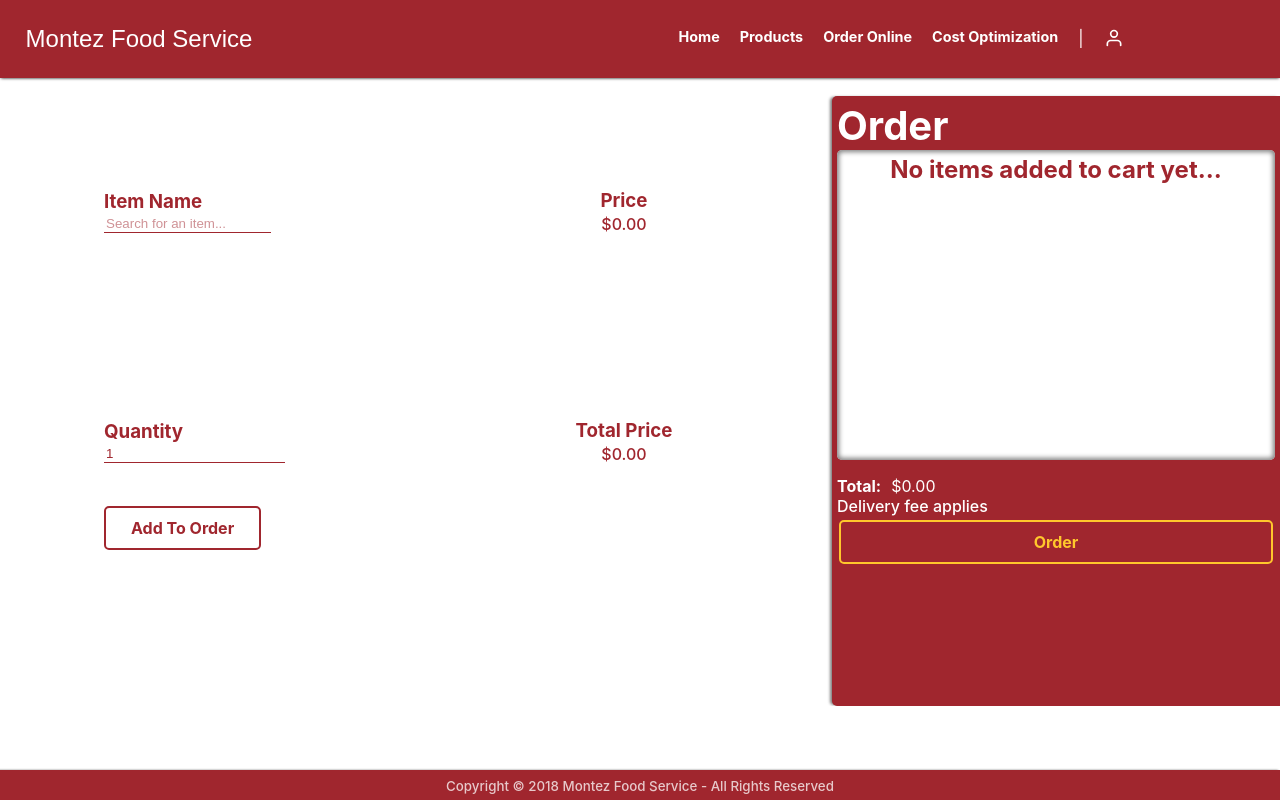
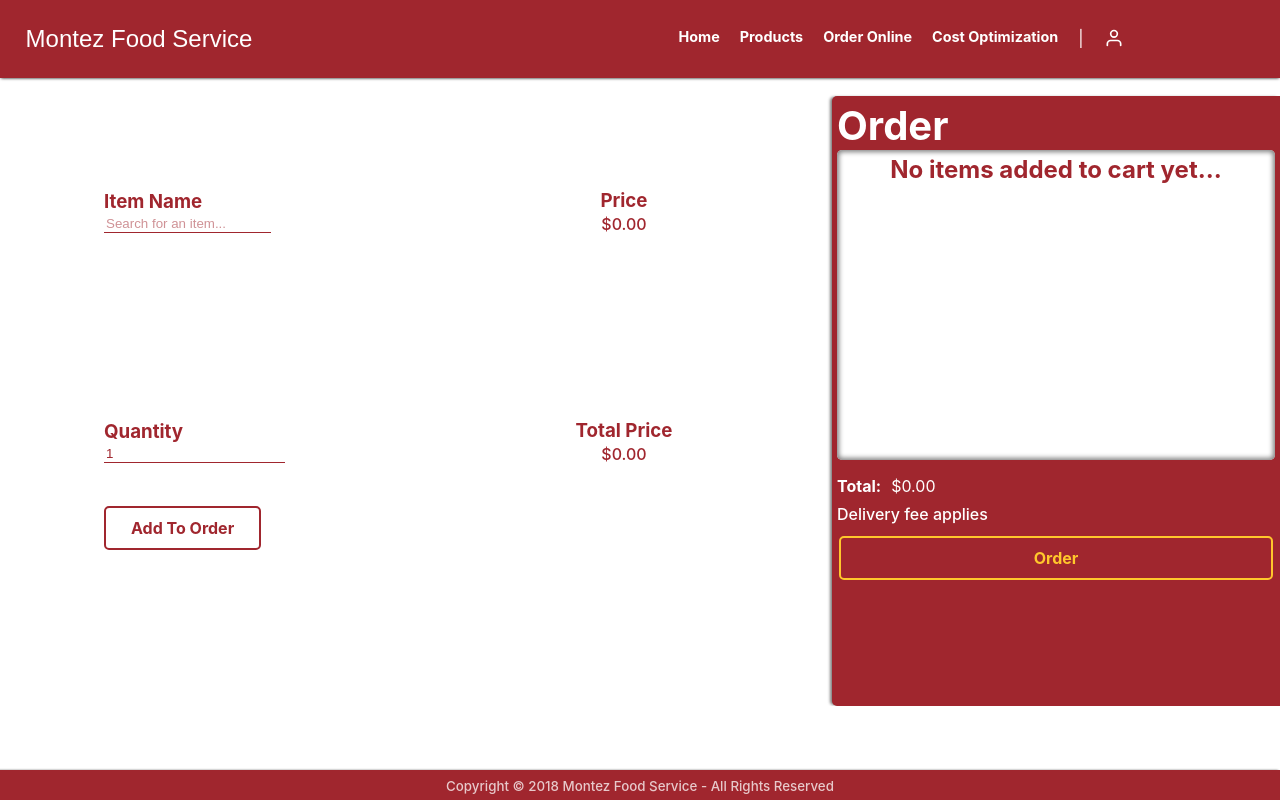
Before and after one commit to jgarcia4444/montez-food-service-web, a React (Create React App) app: page /order-online in a window 1280 px wide. Built offline with nearby package versions, Linux system fonts and the light colour scheme.

Commit message:
Added margin to the total-row and the delivery-message-row

```diff
--- a/src/styles/components/OrderCart.css
+++ b/src/styles/components/OrderCart.css
@@ -86,3 +86,7 @@
     font-weight: bold;
     font-size: 1.5em;
 }
+
+.total-row, .delivery-message-row {
+    margin: 1vh 0;
+}
```
